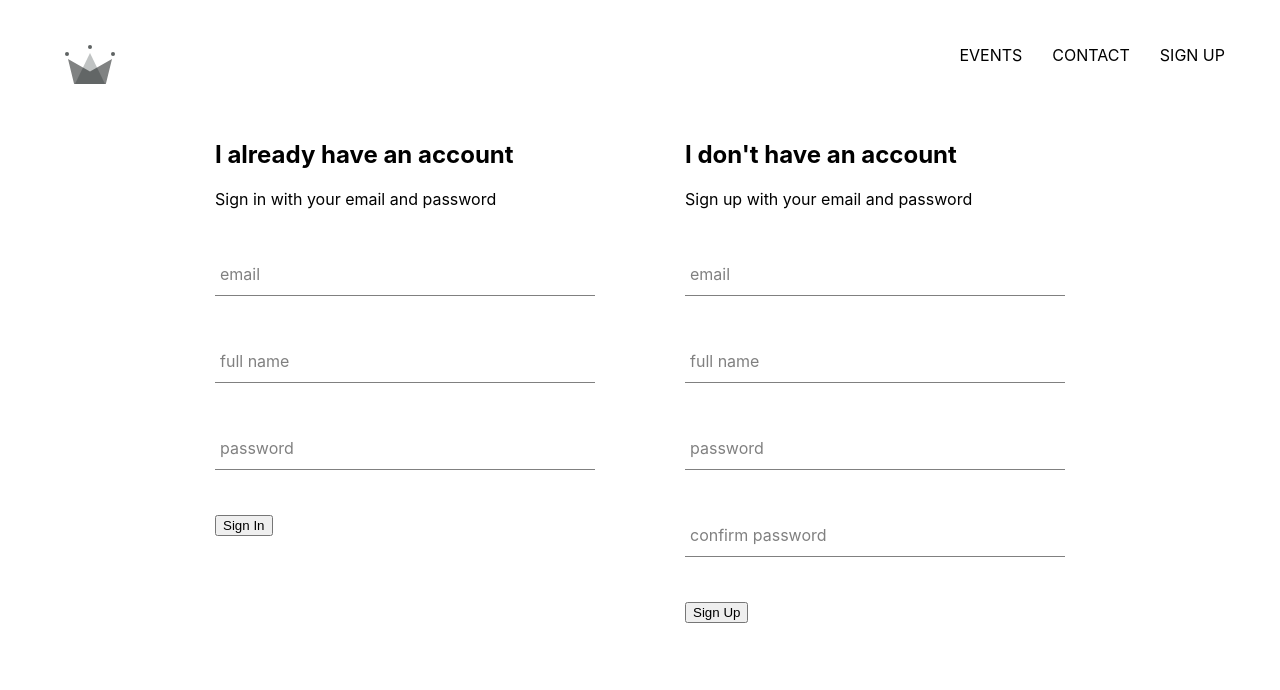
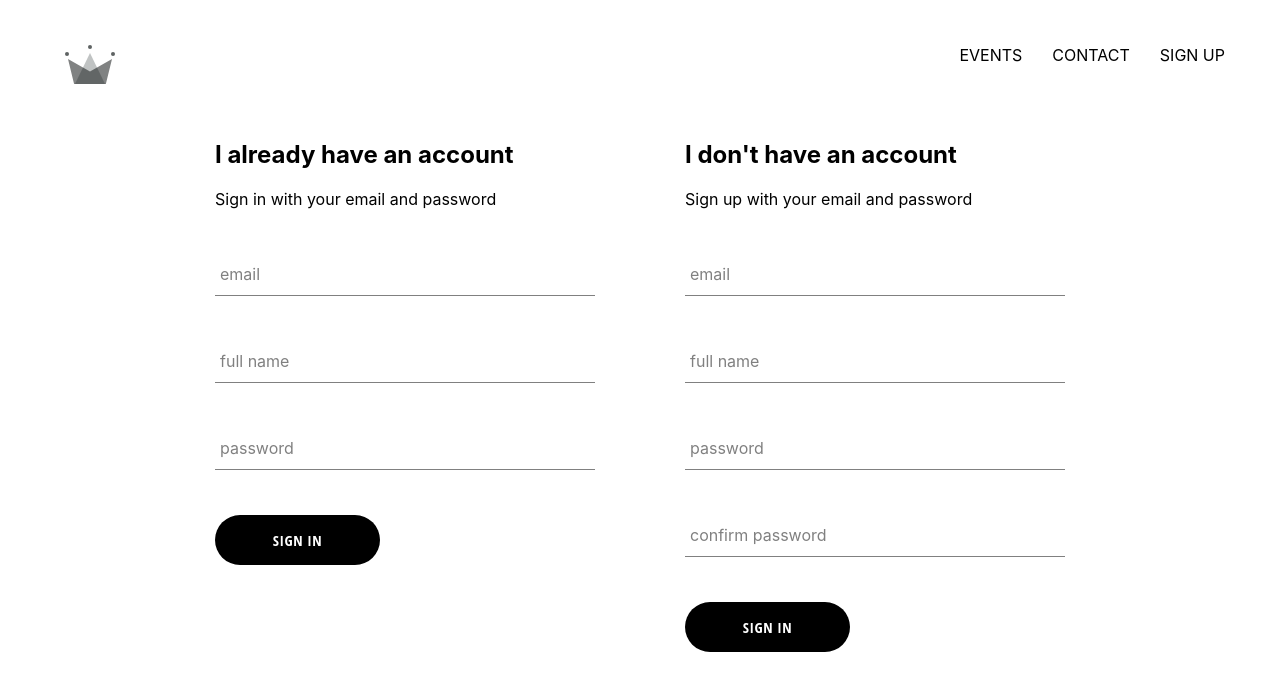
Before and after one commit to bolad/event-manager-frontend, a React (Create React App) app: page /signin in a window 1280 px wide. Shown: the top 690 px of the page. Built offline with nearby package versions, Linux system fonts and the light colour scheme.

Commit message:
Create a custom button for form input

```diff
--- /dev/null
+++ b/src/components/custom-button/custom-button.component.jsx
@@ -0,0 +1,11 @@
+import React from 'react';
+
+import './custom-button.styles.scss'
+
+const CustomButton = ({ children, ...otherProps }) => (
+    <button className= 'custom-button' {...otherProps}>
+      {children}
+    </button>
+  );
+
+export default CustomButton;
--- /dev/null
+++ b/src/components/custom-button/custom-button.styles.scss
@@ -0,0 +1,48 @@
+.custom-button {
+  min-width: 165px;
+  width: auto;
+  height: 50px;
+  letter-spacing: 0.5px;
+  line-height: 50px;
+  padding: 0 35px 0 35px;
+  font-size: 15px;
+  background-color: black;
+  color: white;
+  text-transform: uppercase;
+  font-family: 'Open Sans Condensed';
+  font-weight: bolder;
+  border: none;
+  cursor: pointer;
+  display: flex;
+  justify-content: center;
+  border-radius: 75px;
+
+  &.google-sign-in {
+    background-color: #4285f4;
+    color: white;
+
+    &:hover {
+      background-color: #357ae8;
+      border: none;
+    }
+  }
+
+  &:hover {
+    background-color: white;
+    color: black;
+    border: 1px solid black;
+  }
+
+  &.inverted {
+    background-color: white;
+    color: black;
+    border: 1px solid black;
+
+    &:hover {
+      background-color: black;
+      color: white;
+      border: none;
+    }
+  }
+
+}
--- a/src/components/sign-in/sign-in.component.jsx
+++ b/src/components/sign-in/sign-in.component.jsx
@@ -2,6 +2,7 @@
 import axios from 'axios'
 
 import FormInput from '../form-input/form-input.component'
+import CustomButton from '../custom-button/custom-button.component';
 
 import './sign-in.styles.scss';
 
@@ -75,7 +76,7 @@
               required
           />
           <div className="buttons">
-            <button type="submit">Sign In</button>
+            <CustomButton type="submit">Sign In</CustomButton>
           </div>
         </form>
       </div>
--- a/src/components/sign-up/sign-up.component.jsx
+++ b/src/components/sign-up/sign-up.component.jsx
@@ -2,6 +2,7 @@
 import axios from 'axios'
 
 import FormInput from '../form-input/form-input.component';
+import CustomButton from '../custom-button/custom-button.component';
 
 import './sign-up.styles.scss'
 
@@ -82,7 +83,7 @@
               required
           />
           <div className="buttons">
-                <button type="submit">Sign Up</button>
+            <CustomButton type="submit">Sign In</CustomButton>
           </div>
         </form>
     </div>
```
Lines whose indentation alone changed are shown as unchanged.
